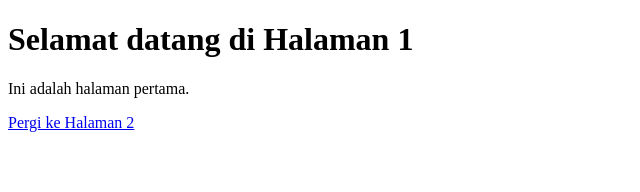
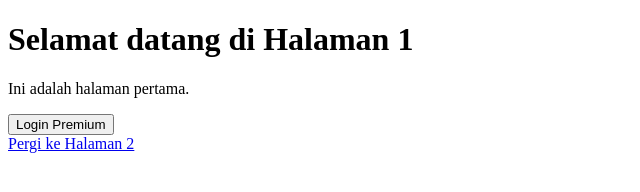
Before and after one commit to JarMaou/LnIndo, a plain HTML site: page index.html in a window 1280 px wide. Shown: the whole page, without its empty margins (0-640 px from the left). Drawn offline with Linux system fonts and the light colour scheme.

Commit message:
index.html

```diff
--- a/index.html
+++ b/index.html
@@ -4,10 +4,20 @@
     <meta charset="UTF-8">
     <meta name="viewport" content="width=device-width, initial-scale=1.0">
     <title>Halaman 1</title>
+    <script>
+        function loginPremium() {
+            // Simpan status premium ke localStorage
+            localStorage.setItem('isPremium', 'true');
+            alert('Anda telah login sebagai pengguna premium!');
+        }
+    </script>
 </head>
 <body>
     <h1>Selamat datang di Halaman 1</h1>
     <p>Ini adalah halaman pertama.</p>
+
+    <button onclick="loginPremium()">Login Premium</button>
+    <br>
     <a href="halaman2.html">Pergi ke Halaman 2</a>
 </body>
 </html>
```
